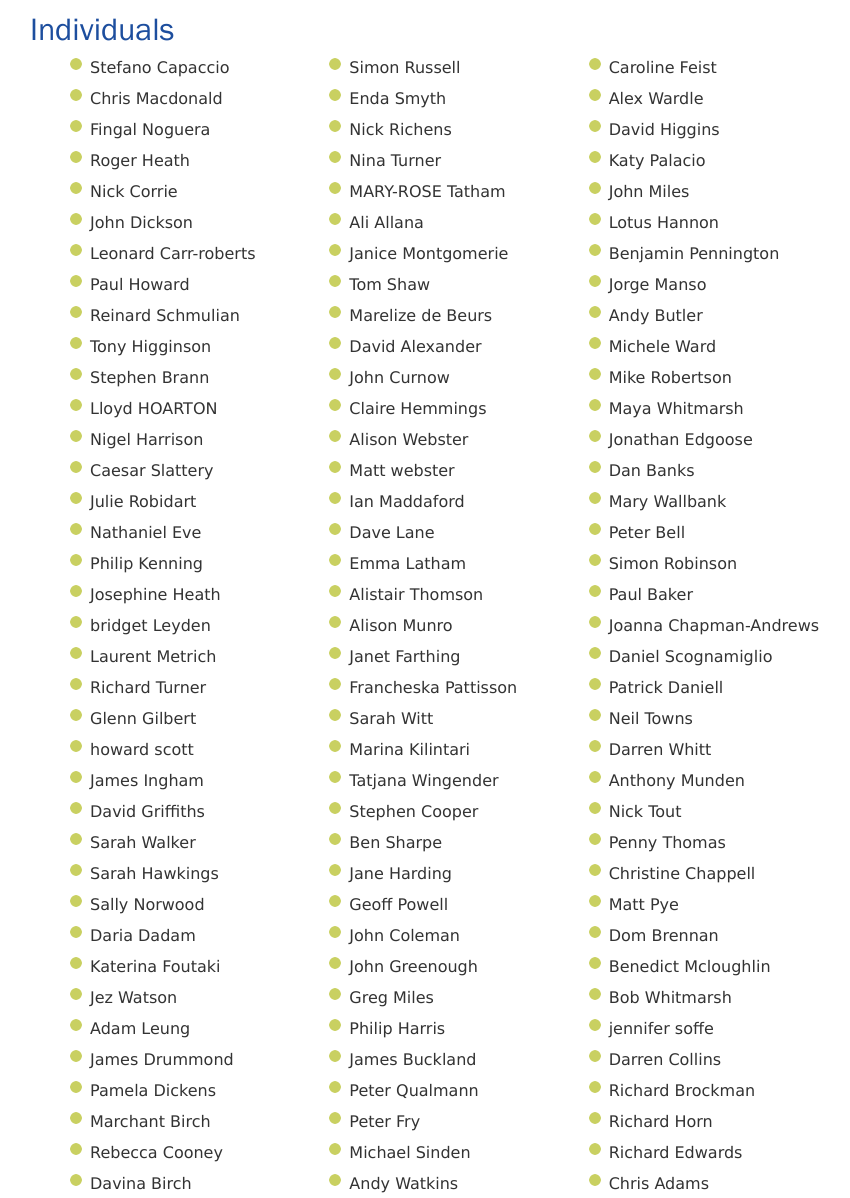
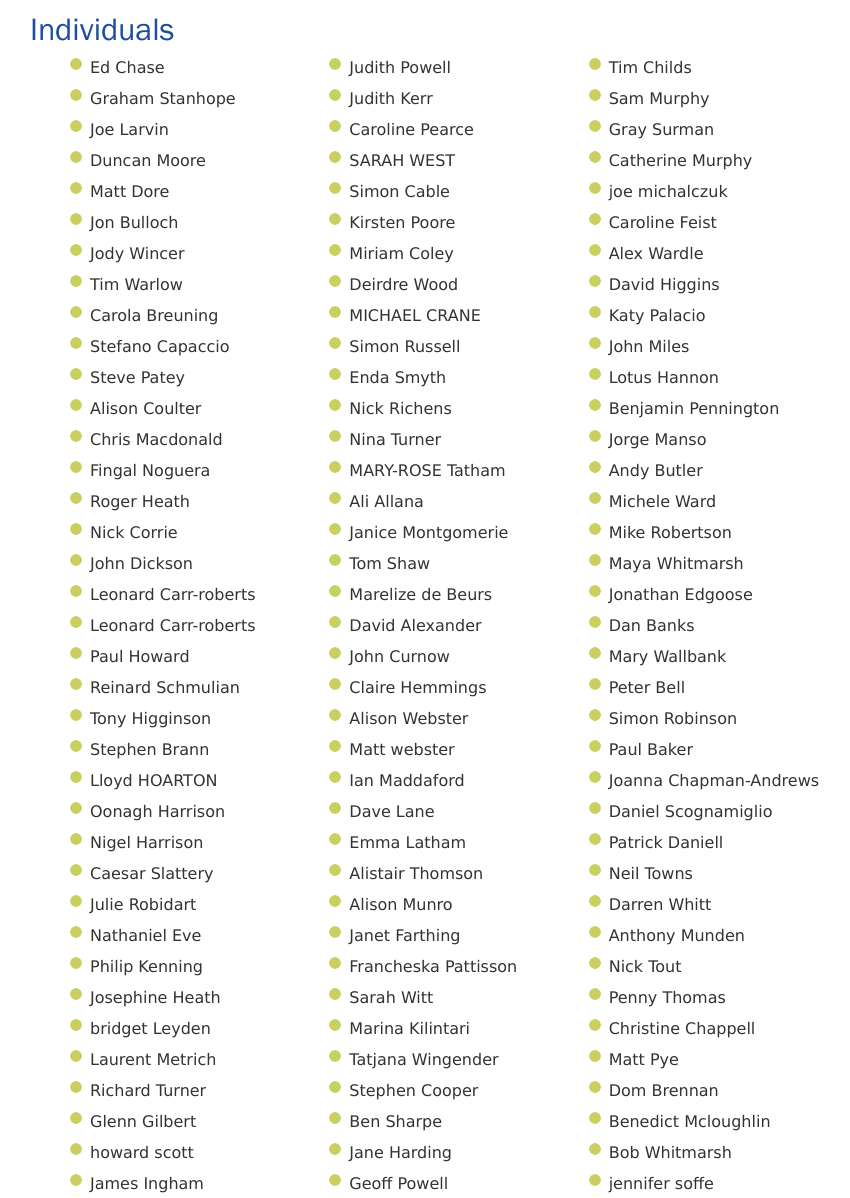
Before and after one commit to winchestercyclingcharter/winchestercyclingcharter.github.io, a Jekyll site: the page built from supporters.md, in a window 1280 px wide and 1400 px high, scrolled down 7787 px. Shown: the part 202-1400 px from the top of the window, without its empty margins (211-1061 px from the left). Built offline with Jekyll 4.4.1, drawn with Linux system fonts in a browser that asks for light colours; nearby versions of some CDN libraries.

Commit message:
Update people.yml

```diff
--- a/_data/people.yml
+++ b/_data/people.yml
@@ -592,3 +592,16 @@
 - { lastname: Noguera, firstname: Fingal, dt: 20211016-173410-158132 }
 - { lastname: Macdonald, firstname: Chris, dt: 20211016-174400-972220 }
 - { lastname: Capaccio, firstname: Stefano, dt: 20211016-181524-380045 }
+- { lastname: Warlow, firstname: Tim, dt: 20211016-182851-674374 }
+- { lastname: Wincer, firstname: Jody, dt: 20211016-183129-687334 }
+- { lastname: Patey, firstname: Steve, dt: 20211016-175320-578357 }
+- { lastname: Coulter, firstname: Alison, dt: 20211016-174638-295307 }
+- { lastname: Moore, firstname: Duncan, dt: 20211016-192133-368315 }
+- { lastname: Breuning, firstname: Carola, dt: 20211016-181551-048803 }
+- { lastname: Dore, firstname: Matt, dt: 20211016-185027-701379 }
+- { lastname: Bulloch , firstname: Jon, dt: 20211016-183506-091130 }
+- { lastname: Larvin, firstname: Joe, dt: 20211016-193121-558465 }
+- { lastname: Harrison, firstname: Oonagh, dt: 20211016-133703-997041 }
+- { lastname: Stanhope, firstname: Graham, dt: 20211016-194320-622415 }
+- { lastname: Chase, firstname: Ed, dt: 20211016-194758-371430 }
+- { lastname: Carr-roberts, firstname: Leonard, dt: 20211016-142350-587637 }
```
